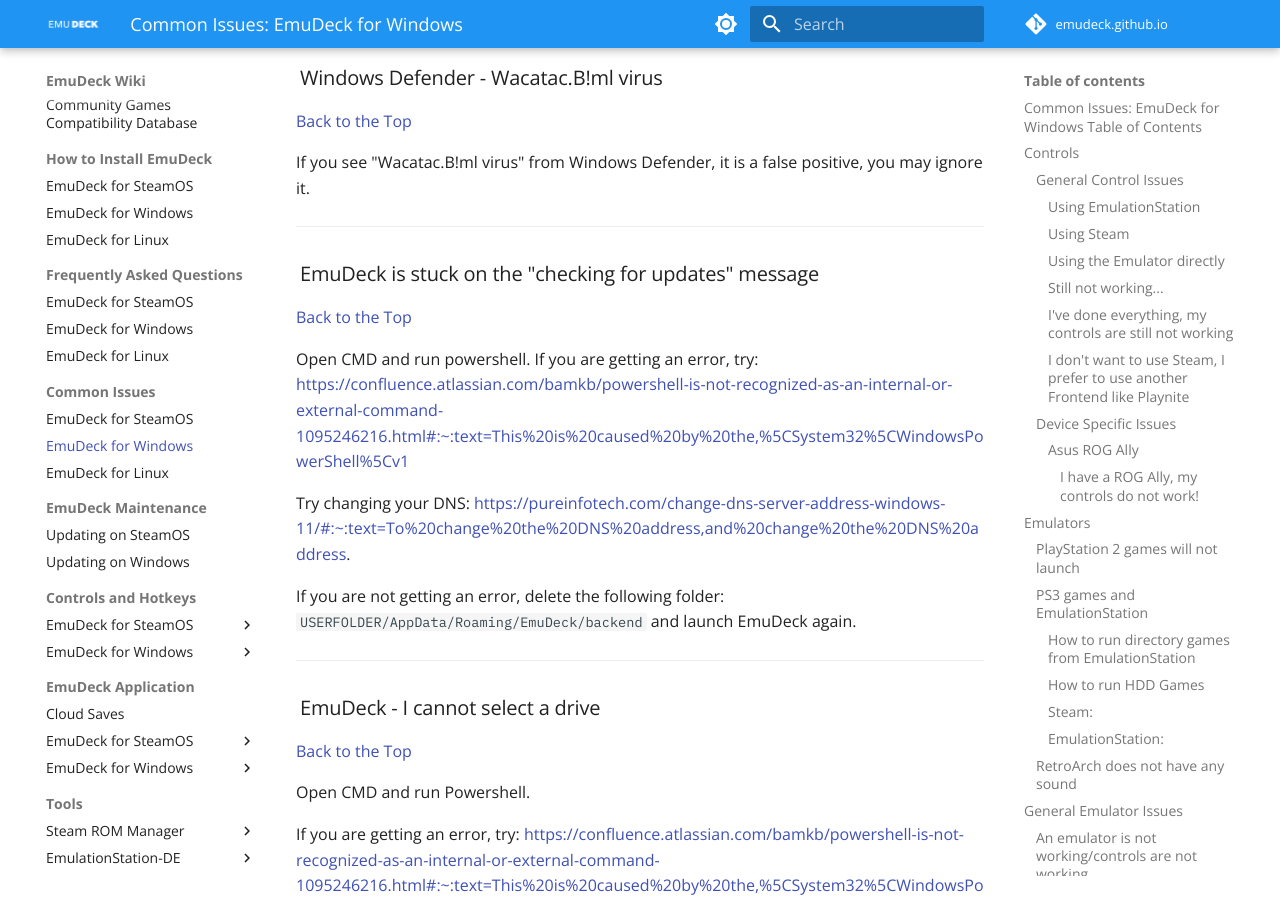
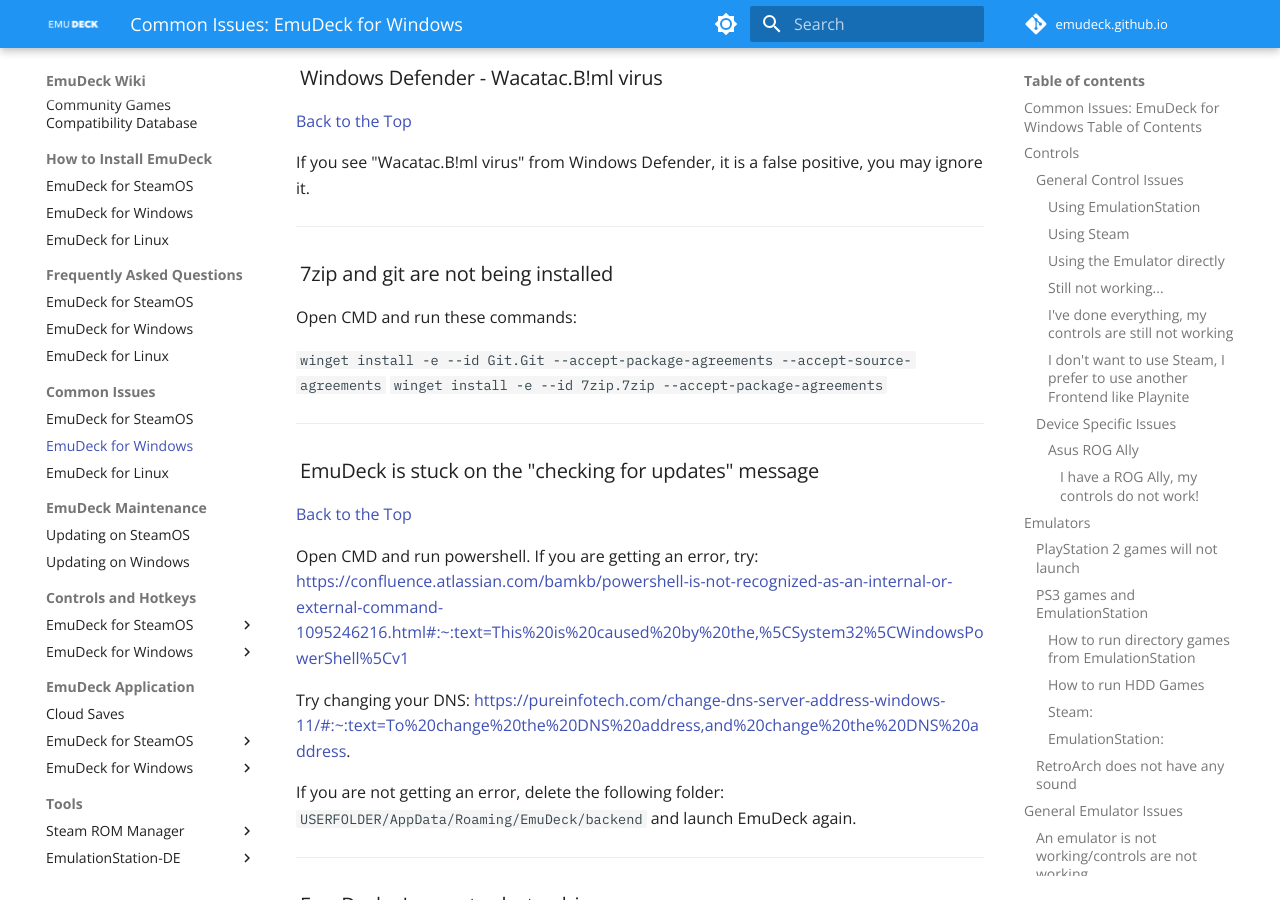
Before and after one commit to EmuDeck/emudeck.github.io, an MkDocs documentation site: the page built from docs/common-issues/windows/index.md, in a window 1280 px wide and 900 px high, scrolled down 5692 px. Built offline with MkDocs 1.6.1 and Material for MkDocs 9.7.7, drawn with Linux system fonts in a browser that asks for light colours; comment, search, counter and statistics services are not loaded; some of the changed text lies outside the part shown.

Commit message:
7zip & git section

```diff
--- a/docs/common-issues/windows/index.md
+++ b/docs/common-issues/windows/index.md
@@ -18,7 +18,7 @@
     - [Which emulators are available on EmuDeck for Windows?](#which-emulators-are-available-on-emudeck-for-windows)
 4. [Installation Issues](#installation-issues)
     - [Windows Defender - Wacatac.B!ml virus](#windows-defender---wacatacbml-virus)
-    - [Windows is trying to open the EmuDeck Application through the Windows Store](#windows-is-trying-to-open-the-emudeck-application-through-the-windows-store)
+    - [7zip and git are not being installed](#7zip-and-git-are-not-being-installed)
     - [EmuDeck is stuck on the "checking for updates" message](#emudeck-is-stuck-on-the-checking-for-updates-message)
     - [EmuDeck - I cannot select a drive](#emudeck---i-cannot-select-a-drive)
 5. [Patreon](#patreon)
@@ -210,6 +210,15 @@
 
 ---
 
+### 7zip and git are not being installed
+
+Open CMD and run these commands:
+
+`winget install -e --id Git.Git --accept-package-agreements --accept-source-agreements`
+`winget install -e --id 7zip.7zip --accept-package-agreements`
+
+---
+
 ### EmuDeck is stuck on the "checking for updates" message
 
 [Back to the Top](#common-issues-emudeck-for-windows-table-of-contents)
```
